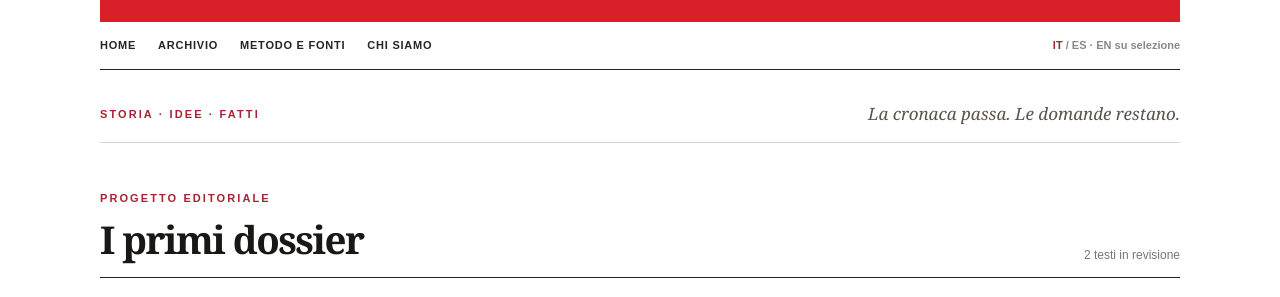
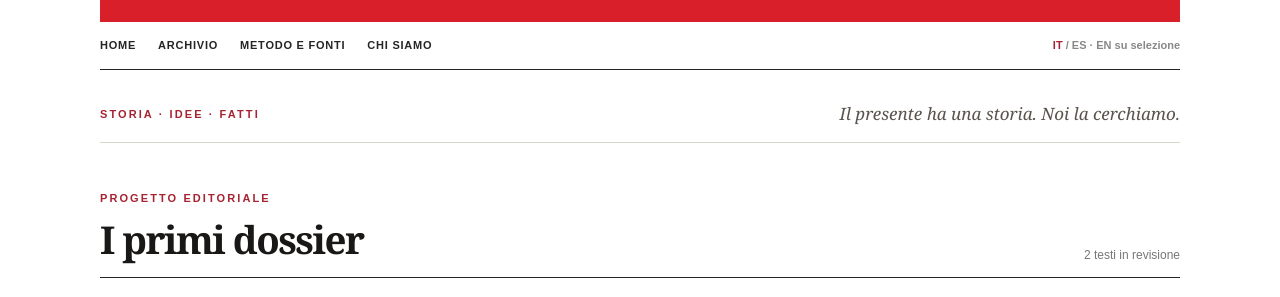
Before and after one commit to manzo8b/s-comodo, a Jekyll site: the page built from index.html, in a window 1280 px wide. Shown: the part 189-486 px from the top of the page. Built offline with Jekyll 4.4.1, drawn with Linux system fonts in a browser that asks for light colours.

Commit message:
Unify the S-COMODO editorial strapline

```diff
--- a/index.html
+++ b/index.html
@@ -6,7 +6,7 @@ permalink: /
 ---
 <section class="home-heading" aria-label="Presentazione del blog">
   <p class="section-tag">STORIA · IDEE · FATTI</p>
-  <p>La cronaca passa. Le domande restano.</p>
+  <p>Il presente ha una storia. Noi la cerchiamo.</p>
 </section>
 {% assign italian_posts = site.posts | where: 'lang', 'it' %}
 {% if italian_posts.size > 0 %}
```
